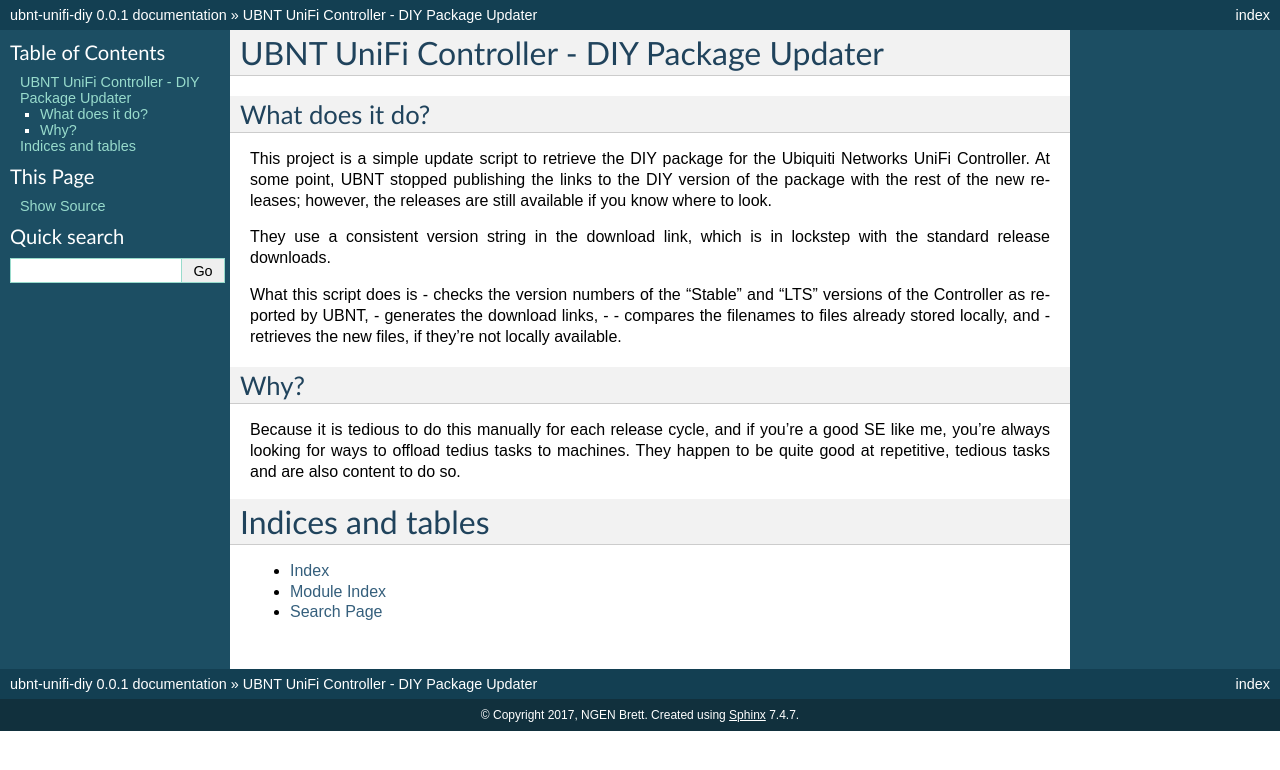
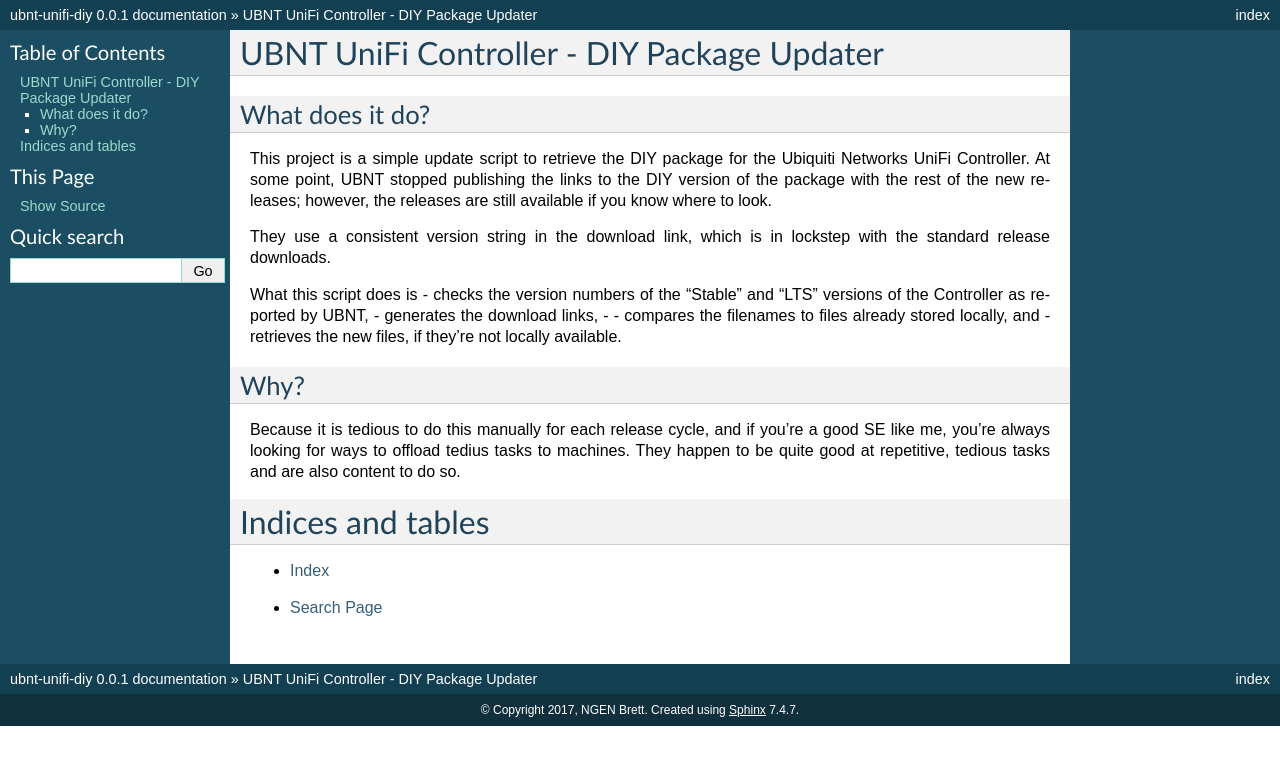
Before and after one commit to ngen-brett/ubnt-unifi-diy, a Sphinx documentation site: the page built from docs/source/index.rst, in a window 1280 px wide. Shown: the top 770 px of the page. Built offline with Sphinx 7.4.7, drawn with Linux system fonts in a browser that asks for light colours.

Commit message:
Removed module index

```diff
--- a/docs/source/index.rst
+++ b/docs/source/index.rst
@@ -35,5 +35,5 @@
 ==================
 
 * :ref:`genindex`
-* :ref:`modindex`
+.. * :ref:`modindex`
 * :ref:`search`
```
